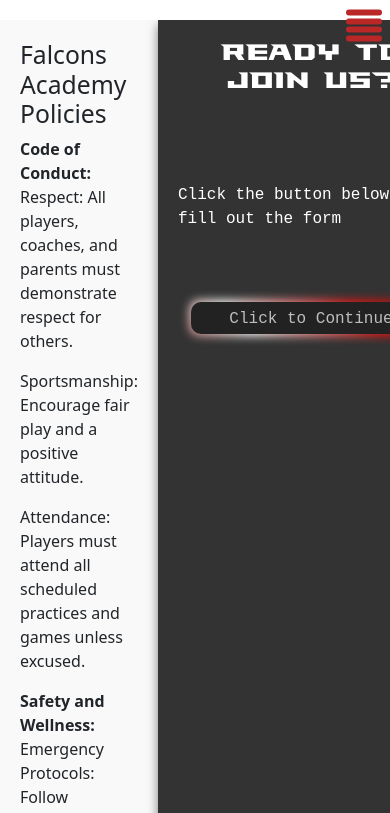
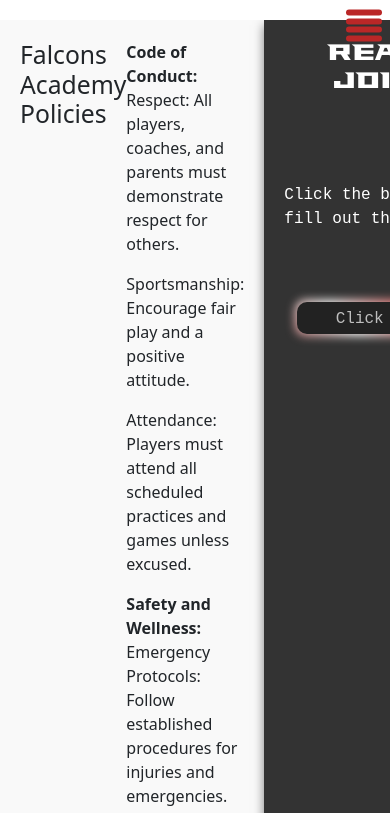
Before and after one commit to jimenezvic/Falcons_Website.github.io, a React (Vite) app in the folder client/falcons/: page /policies in a window 390 px wide. Shown: the top 813 px of the page. Built offline with nearby package versions, Linux system fonts and the light colour scheme; a web font is replaced by a local one.

Commit message:
com(changes)

```diff
--- a/client/falcons/src/components/Slider.jsx
+++ b/client/falcons/src/components/Slider.jsx
@@ -75,19 +75,19 @@ function Slider() {
 
       </div>
 
-      <div className="myBody">
+      {/* <div className="myBody">
       <div className='bd'>
       <div className="pd1"><img src="images/hommie.jpg" alt="First Image"  id='pd1'/></div>
         <div className="md"><img src="images/middle.jpg" alt="Middle Image" id='pd3' /></div>
            <div className="pd2"><img src="images/dude.jpg" alt="Second Image" id='pd2'/></div>
   </div>
-    </div>
+    </div> */}
 
 
 
   <div className="map">
-<div className='mapholder'>
-<iframe width="750" height="750" frameBorder="0" scrolling="no" marginHeight="0" marginWidth="0" src="https://maps.google.com/maps?width=750&amp;height=750&amp;hl=en&amp;q=2199%20Smith%20Road%20West%20Chicago,%20IL%2060185%20United%20States+(Falcons%20Nest)&amp;t=&amp;z=14&amp;ie=UTF8&amp;iwloc=B&amp;output=embed"><a href="https://www.gps.ie/">gps vehicle tracker</a></iframe></div>
+{/* <div className='mapholder'>
+<iframe width="750" height="750" frameBorder="0" scrolling="no" marginHeight="0" marginWidth="0" src="https://maps.google.com/maps?width=750&amp;height=750&amp;hl=en&amp;q=2199%20Smith%20Road%20West%20Chicago,%20IL%2060185%20United%20States+(Falcons%20Nest)&amp;t=&amp;z=14&amp;ie=UTF8&amp;iwloc=B&amp;output=embed"><a href="https://www.gps.ie/">gps vehicle tracker</a></iframe></div> */}
 
 <div className="infoholder">
 <div className="titleholder"><span id='titleholder'>Location & Hours</span></div>
--- a/client/falcons/src/index.css
+++ b/client/falcons/src/index.css
@@ -6,7 +6,7 @@
   overflow-x: hidden; */
 }
 .main-div {
-  display: flex;
+  display: flexbox;
   box-sizing: border-box;
   overflow-x: hidden;
   max-width: 100vw;
@@ -98,6 +98,12 @@ border-radius: 10px;
 }
 }
 
+@media(max-width: 480px){
+.policy-div{
+  display: none;
+}
+}
+
 .button-85:after {
 z-index: -1;
 content: "";
@@ -114,10 +120,13 @@ border-radius: 10px;
 .holder-div {
   display: flex;
   width: 100%;
-
+  box-sizing: border-box;
+  overflow-x: hidden;
+  max-width: 100vw;
 }
 
 .policy-div {
+  display: flex;
   flex: 1;
   padding: 20px;
   background-color: #f9f9f9;
@@ -132,38 +141,3 @@ border-radius: 10px;
   box-shadow: 0px 5px 10px 0px rgba(0, 0, 0, 0.5)
 
 }
-
-
-
-
-
-
-
-
-
-
-
-
-
-
-/* .container{
-
-  width: 36%;
-  margin-top: 5rem;
-  padding: 2.8rem 3.5rem;
-  border: 0.16rem solid #bebebe;
-  border-radius: 0.5rem;
-  text-align: center;
-}
-
-form{
-  text-align: left;
-}
-label{
-  font-size: 18px;
-  font-weight: 600;
-}
-h1{
-  font-weight: 800;
-}
- */
```
